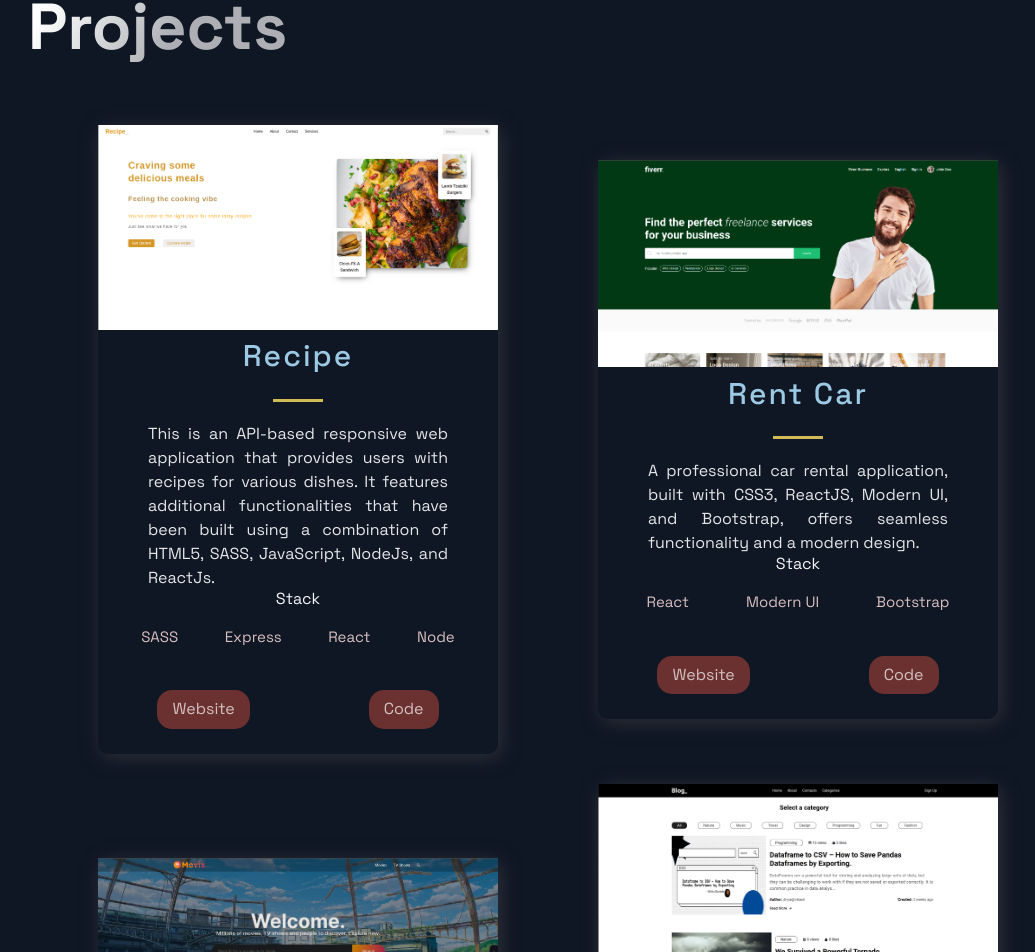
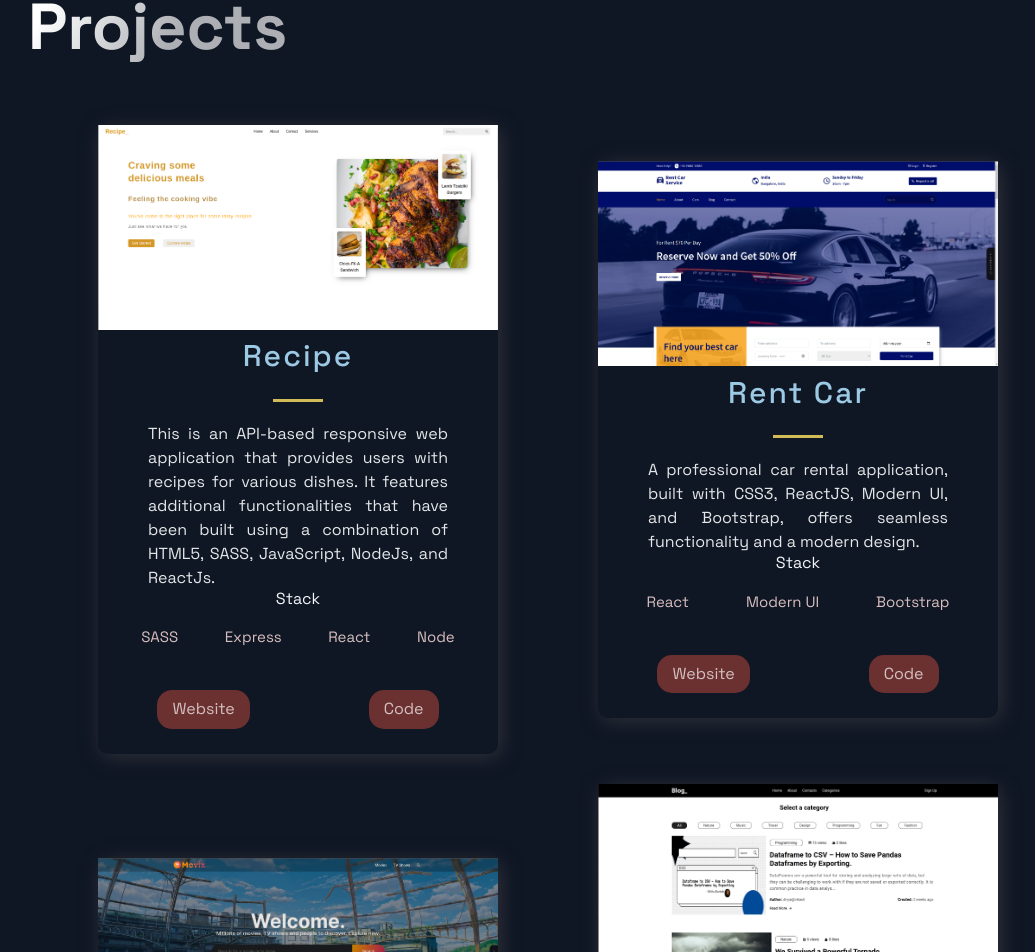
Before and after one commit to div-vik/Portfolio, a Next.js app: page / in a window 1280 px wide. Shown: the part 999-1951 px from the top of the page, without its empty margins (92-1127 px from the left). Built offline with nearby package versions, Linux system fonts and the light colour scheme.

Commit message:
project updated

```diff
--- a/src/constants/constants.js
+++ b/src/constants/constants.js
@@ -13,7 +13,7 @@ export const projects = [
     title: "Rent Car",
     description:
       "A professional car rental application, built with CSS3, ReactJS, Modern UI, and Bootstrap, offers seamless functionality and a modern design.",
-    image: "/images/fiverr.png",
+    image: "/images/rent-car.png",
     tags: ["React", "Modern UI", "Bootstrap"],
     code: "https://github.com/div-vik/rent-car",
     visit: "https://rent-car-t65d.vercel.app/home",
```
Also changed, not shown: public/images/fiverr.png (deleted), public/images/rent-car.png (added).
